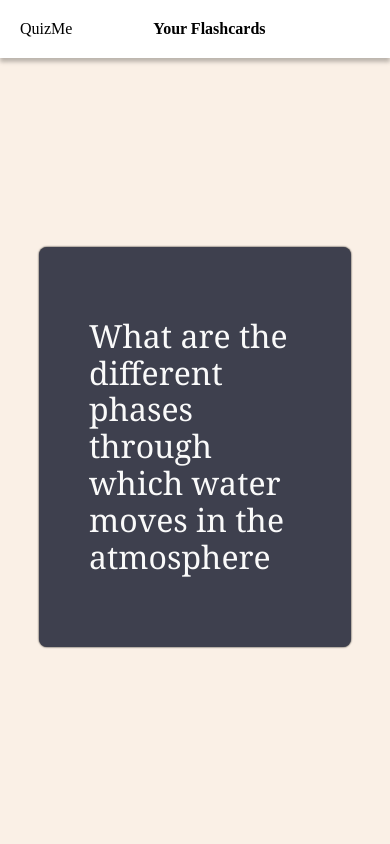
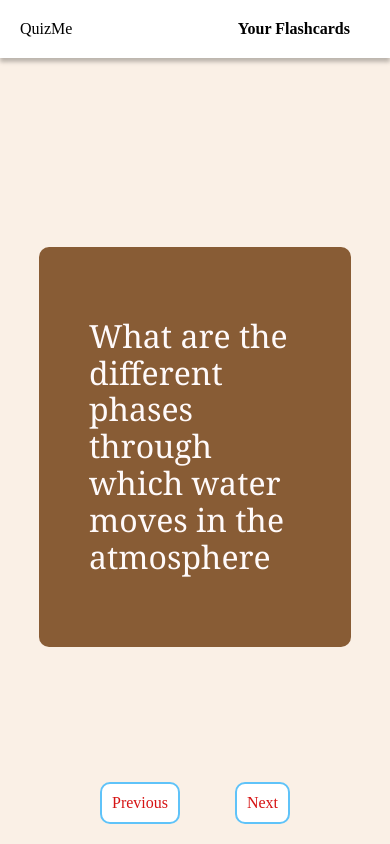
Before and after one commit to SiraYsia/QuizMe-App, a Flask app: a page that uses templates/single-flashcard.html in a window 390 px wide. Run offline with Flask 3, Linux system fonts and the light colour scheme; a user stored in the database is signed in.

Commit message:
made your flashcards page mobile frienly

```diff
--- a/apy.py
+++ b/apy.py
@@ -2,7 +2,7 @@ import openai
 import os
 import re
 
-openai.api_key = os.environ['OPENAI_API_KEY']
+openai.api_key = 'INPUT YOUR API KEY HERE'
 
 def generate_flashcards(study_material, flashcard_count):
     conversation = [
--- a/static/script.js
+++ b/static/script.js
@@ -10,9 +10,10 @@ function validateForm() {
   return true;
 }
 
+
 /* Set your own values */
 const CARD_PEN_OFFSET = 10; // Displacement of the cards
-const CARD_SWITCH_RANGE = '130%';
+const CARD_SWITCH_RANGE = '70%';
 
 const CARD_ARRAY = [...document.querySelectorAll('.card-design')];
 /* Do not change this */
@@ -28,80 +29,36 @@ for (let i = 1; i <= l; i++) {
   offset += CARD_PEN_OFFSET;
 }
 
-setCardOffset();
 function setCardOffset() {
   CARD_ARRAY.forEach(function (item, index) {
+    const distance = Math.abs(currentFlashcardIndex - index);
+    const offsetValue = distance <= 1 ? offsetArray[distance] : CARD_SWITCH_RANGE;
     item.style.zIndex = Math.abs(index - COUNT_OF_CARDS);
-    item.style.transform = `translate(${offsetArray[index]}px, ${offsetArray[index]}px)`;
+    item.style.transform = `translate(${offsetValue}px, ${offsetValue}px)`;
   });
 }
 
+
 /******************************************************************/
-window.addEventListener('keydown', function (e) { cardSwitching(e); });
 
-function cardSwitching(e) {
-  let animationObject = {}, previousSibling, scrolling = '';
 
-  /* Return when you scroll during the animation of a card */
-  if (isMoving) return;
-
-  if ((e.keyCode !== 38 && e.keyCode !== 40) && (e.keyCode !== undefined)) return;
-
-  for (let index of CARD_ARRAY) {
-    if ((parseInt(window.getComputedStyle(index).zIndex) === CARD_ARRAY.length) || (parseInt(index.style.zIndex) === CARD_ARRAY.length)) {
-
-      /* Switch the rearmost card */
-      if (e.deltaY < 0 || e.keyCode === 38) { //deltaY < 0 -> scrolling up
-        previousSibling = index.previousElementSibling;
-        if (previousSibling === null) previousSibling = last_element;
-      }
-
-      animationObject = e.deltaY < 0 || e.keyCode === 38 ? previousSibling : e.deltaY > 0 || e.keyCode === 40 ? index : '';
-      animationObject.style.transform = `translate(0px, -${CARD_SWITCH_RANGE})`;
-      scrolling = e.deltaY < 0 || e.keyCode === 38 ? 'up' : e.deltaY > 0 || e.keyCode === 40 ? 'down' : '';
-      isMoving = true;
-      break; // Break the loop after the first match
-    }
-  }
-
-  if (animationObject !== undefined) {
-    // Create a promise that resolves when the transitionend event occurs
-    const transitionEndPromise = new Promise((resolve) => {
-      animationObject.addEventListener('transitionend', () => {
-        resolve();
-      }, { once: true });
-    });
-
-    // Handle the actions after the animation is complete
-    transitionEndPromise.then(() => {
-      if (scrolling === 'down') {
-        animationObject.style.zIndex = 0;
-        animationObject.style.transform = `translate(${offsetArray[COUNT_OF_CARDS]}px, ${offsetArray[COUNT_OF_CARDS]}px)`;
-        offsetSwitch(scrolling);
-      } else if (scrolling === 'up') {
-        offsetSwitch(scrolling);
-        animationObject.style.zIndex = COUNT_OF_CARDS;
-        animationObject.style.transform = `translate(0px, 0px)`;
-      }
-      scrolling = '';
-      isMoving = false; // Reset the isMoving flag after the animation is complete
-    });
-  }
-}
-
-function offsetSwitch(scrolling) {
-  for (let index of CARD_ARRAY) {
-    index.style.zIndex = scrolling === 'down' ? parseInt(index.style.zIndex) + 1 : parseInt(index.style.zIndex) - 1;
-    let offsetIndex = Math.abs(parseInt(index.style.zIndex) - COUNT_OF_CARDS);
-    index.style.transform = `translate(${offsetArray[offsetIndex]}px, ${offsetArray[offsetIndex]}px)`;
-  }
-}
 
 function getRandomColor() {
-  const letters = '0123456789ABCDEF';
+  const minColorValue = 50; // Minimum value for each RGB component
+  const maxColorValue = 205; // Maximum value for each RGB component
   let color = '#';
-  for (let i = 0; i < 6; i++) {
-    color += letters[Math.floor(Math.random() * 16)];
+  const components = ['R', 'G', 'B'];
+
+  // Ensure at least one component is close to 0 or 255
+  let index = Math.floor(Math.random() * components.length);
+  for (let i = 0; i < 3; i++) {
+    const componentValue =
+      i === index
+        ? Math.floor(Math.random() * (maxColorValue - minColorValue + 1))
+        : Math.floor(Math.random() * (maxColorValue - minColorValue + 1) + minColorValue);
+
+    const colorHex = componentValue.toString(16).padStart(2, '0');
+    color += colorHex;
   }
   return color;
 }
@@ -111,6 +68,7 @@ cardArray.forEach(card => {
   const randomColor = getRandomColor();
   card.style.backgroundColor = randomColor;
 });
+
 
 
 function setupFavoriteButtons() {
@@ -123,3 +81,63 @@ function setupFavoriteButtons() {
   });
 }
 setupFavoriteButtons();
+// Add these variables to keep track of the current flashcard index
+// Add these variables to keep track of the current flashcard index and the total number of flashcards
+let currentFlashcardIndex = 0;
+const flashcards = document.querySelectorAll('.card-design');
+const totalFlashcards = flashcards.length;
+
+// Show the first flashcard by default
+flashcards[currentFlashcardIndex].classList.add('active');
+
+// Attach click event listener to the "Previous" button
+const prevButton = document.querySelector('.prev-button');
+prevButton.addEventListener('click', prevFlashcard);
+
+// Attach click event listener to the "Next" button
+const nextButton = document.querySelector('.next-button');
+nextButton.addEventListener('click', nextFlashcard);
+
+// Function to navigate to the previous flashcard
+function prevFlashcard() {
+  // Hide the current flashcard
+  flashcards[currentFlashcardIndex].classList.remove('active');
+
+  // Move to the previous flashcard index
+  currentFlashcardIndex--;
+
+  // Check if we have reached the first flashcard, then reset to the last flashcard
+  if (currentFlashcardIndex < 0) {
+    currentFlashcardIndex = totalFlashcards - 1;
+  }
+
+  // Show the previous flashcard
+  flashcards[currentFlashcardIndex].classList.add('active');
+}
+
+// Function to navigate to the next flashcard
+function nextFlashcard() {
+  // Hide the current flashcard
+  flashcards[currentFlashcardIndex].classList.remove('active');
+
+  // Move to the next flashcard index
+  currentFlashcardIndex++;
+
+  // Check if we have reached the last flashcard, then reset to the first flashcard
+  if (currentFlashcardIndex >= totalFlashcards) {
+    currentFlashcardIndex = 0;
+  }
+
+  // Show the next flashcard
+  flashcards[currentFlashcardIndex].classList.add('active');
+}
+function handleKeyboardEvent(event) {
+  if (event.key === "ArrowRight" || event.key === "ArrowUp") {
+    nextFlashcard();
+  } else if (event.key === "ArrowLeft" || event.key === "ArrowDown") {
+    prevFlashcard();
+  }
+}
+
+// Attach event listener for "keydown" event on the document object
+document.addEventListener('keydown', handleKeyboardEvent);
--- a/static/style.css
+++ b/static/style.css
@@ -416,9 +416,9 @@ i {
   width: 700px;
   height: 400px;
   transition: transform .3s ease-out;
-  box-shadow: 0 0 2px 0 #000;
-  border-radius: 8px;
-  border-color: #FAFAFA;
+  box-shadow: 0 0 0px 0 #000;
+  border-radius: 10px;
+  border-color: #380fec;
 
   @media (max-width: 700px) {
     width: 80%;
@@ -428,7 +428,9 @@ i {
     height: 40%;
   }
 }
-
+.card-design:not(.active) {
+  display: none;
+}
 .front,
 .back {
   position: absolute;
@@ -445,7 +447,7 @@ i {
   align-items: center;
   font-size: 2rem;
   font-family: Cambria, Cochin, Georgia, Times, 'Times New Roman', serif;
-  color: #FAFAFA;
+  color: #fffafa;
   padding: 50px; /* Add padding to create space between text and edges */
 
 }
@@ -467,7 +469,7 @@ i {
 }
 
 .back {
-  background-color: #333;
+  background-color: #2b2b2b;
   /* Change this color to suit your design */
   transform: rotateY(180deg);
   padding: 50px; /* Add padding to create space between text and edges */
@@ -580,3 +582,39 @@ i {
 .favorite-button.favorited {
   background-color: yellow;
 }
+
+.subtitles3 strong {
+  margin: 10px;
+  font-size: 14px;
+  color: red;
+}
+.subtitles3{
+  margin: 10px;
+  font-size: 14px;
+
+
+}
+
+.next-button {
+  position: fixed;
+  bottom: 20px;
+  right: 100px;
+  padding: 10px;
+  background-color: white;
+  color: rgb(214, 19, 19);
+  border: 2px solid rgb(95, 195, 249);
+  border-radius: 10px;
+  cursor: pointer;
+}
+
+.prev-button {
+  position: fixed;
+  bottom: 20px;
+  left: 100px;
+  padding: 10px;
+  background-color: white;
+  color: rgb(214, 19, 19);
+  border: 2px solid rgb(95, 195, 249);
+  border-radius: 10px;
+  cursor: pointer;
+}
--- a/templates/flashcards.html
+++ b/templates/flashcards.html
@@ -119,6 +119,7 @@ nav ul li a.active {
     <nav>
       <ul>
         <li><a href="{{ url_for('index') }}">Home</a></li>
+        <li><a href="{{ url_for('get_started') }}">Create Flashcards</a></li>
         <li><a href="{{ url_for('about_us') }}">About Us</a></li>
       </ul>
     </nav>
--- a/templates/getstarted.html
+++ b/templates/getstarted.html
@@ -28,7 +28,7 @@
       You will have the option to append to your existing flashcard if you need to add more texts later.</p>
 
     <p class="subtitles">The shorter your text the more flashcards you can get out of it.</p>
-    <p class="subtitles"><strong>Please note:</strong> The flashcard generation process may take a few tries to format output correctly. If you encounter empty flashcards after clicking on "Create Flashcards" and specifying the number of flashcards, simply try the process again. We are working on making it even more seamless.</p>
+    <p class="subtitles3"><strong>Please note:</strong> The flashcard generation process may take a few tries to format output correctly. If you encounter empty flashcards after clicking on "Create Flashcards", simply try the process again. We are working on making it even more seamless.</p>
 
  </div>
   <div class="get-started-container">
@@ -36,7 +36,7 @@
       <form method="POST" action="{{ url_for('create_flashcards') }}" onsubmit="return showGeneratingMessage()">
         <p class="paste">Enter your study material here:</p>
 <textarea class="study-material" name="study_material"
-placeholder="Enter your study notes here or provide a general topic (e.g., Geology key words or multiples of 9) to generate flashcards." rows="6"></textarea>
+placeholder="Enter your study notes here or provide a general topic (e.g., Geology key words or multiples of 9)" rows="6"></textarea>
     </div>
 
     <div class="text-material2">
--- a/templates/single-flashcard.html
+++ b/templates/single-flashcard.html
@@ -58,9 +58,7 @@
 
     <nav>
       <ul>
-        <li><a class="flashcard-nav" href="{{ url_for('index') }}">Home</a></li>
         <li><a href="{{ url_for('your_flashcards') }}"> Your Flashcards </a></li>
-        <li><a class="flashcard-nav" href="{{ url_for('about_us') }}">About Us</a></li>
       </ul>
     </nav>
   </header>
@@ -76,6 +74,9 @@
 
       </div>
     </div>
+    <button class="prev-button" onclick="prevFlashcard()">Previous</button>
+    <button class="next-button" onclick="nextFlashcard()">Next</button>
+
     {% endfor %}
   </div>
   <script src="{{url_for('static', filename='script.js')}}"></script>
--- a/templates/your-flashcards.html
+++ b/templates/your-flashcards.html
@@ -85,6 +85,10 @@
       cursor: pointer;
     }
 
+    .flashcard-list-container{
+      height: 300px; /* Set the desired height for the scrollable area */
+      overflow: auto; /* Enable scrolling for overflowing content */
+    }
 
 
     #edit{
@@ -153,7 +157,7 @@
       <button type="submit" id="login-button">Search</button>
     </form>
 
-  <div class="flashcard-list">
+  <div class="flashcard-list-container">
     <div class="flashcard-list">
       {% if flashcard_sets %}
         {% for flashcard_set in flashcard_sets %}
```
Also changed, not shown: instance/quizme.db.
